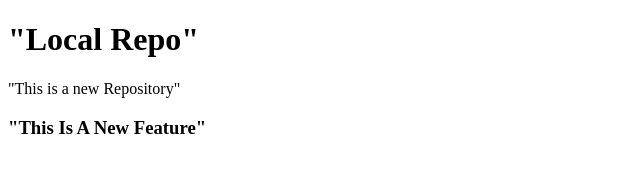
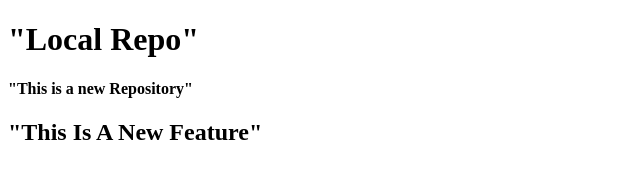
Before and after one commit to Hasnain-Wakeel/Local_Repo, a plain HTML site: page index.html in a window 1280 px wide. Shown: the whole page, without its empty margins (0-640 px from the left). Drawn offline with Linux system fonts and the light colour scheme.

Commit message:
Added New Line For Test

```diff
--- a/index.html
+++ b/index.html
@@ -7,7 +7,9 @@
 </head>
 <body>
     <h1>"Local Repo" </h1>
-    <p>"This is a new Repository"</p>
-    <h3>"This Is A New Feature" </h3>
+    <h4>"This is a new Repository"</h4>
+    <h2>"This Is A New Feature" </h2>
+
+
 </body>
 </html>
--- a/style.css
+++ b/style.css
@@ -1,4 +1,4 @@
-p {
+p{
   color: rgb(189, 82, 82);
 }
 h1{
```
